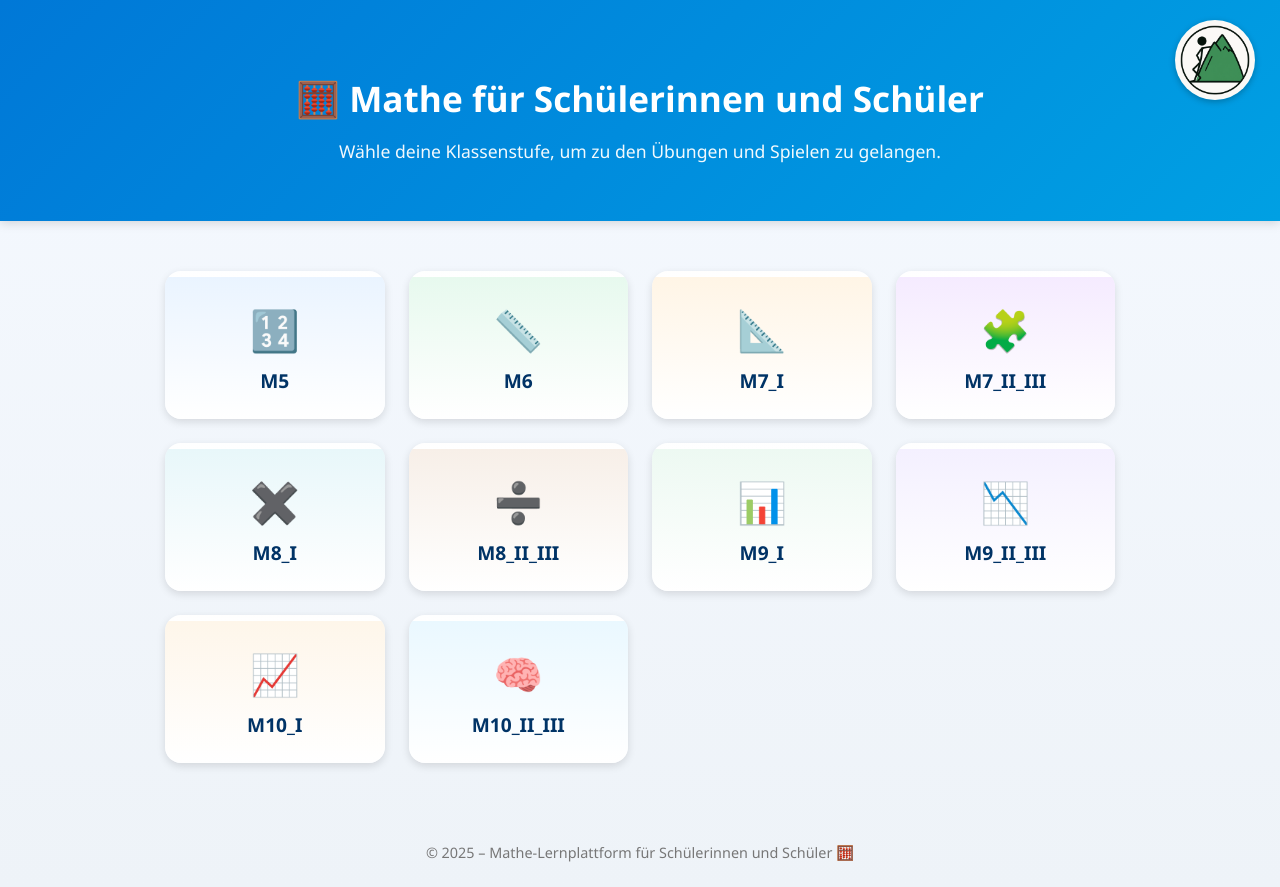
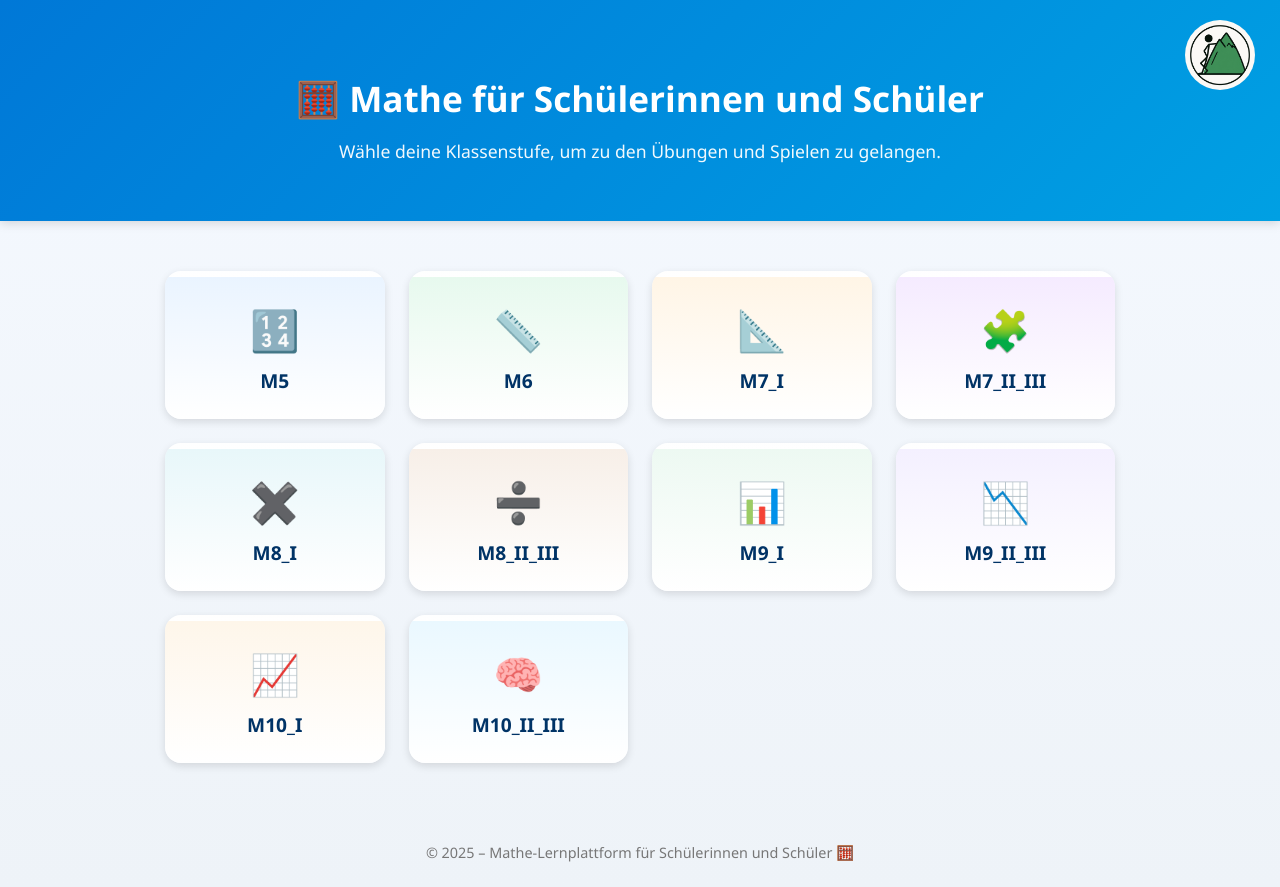
Before and after one commit to MichaelBerglehner/Mathematik, a plain HTML site: page index.html in a window 1280 px wide. Drawn offline with Linux system fonts and the light colour scheme.

Commit message:
Update index.html

```diff
--- a/index.html
+++ b/index.html
@@ -27,14 +27,20 @@
     box-shadow: 0 2px 10px rgba(0,0,0,0.15);
   }
 
+  /* 🔹 Logo oben rechts */
   #logo {
     position: absolute;
     top: 20px;
     right: 25px;
-    width: 80px;          /* Logo-Größe */
+    width: 70px;          /* Größe anpassen */
     height: auto;
-    border-radius: 50%;   /* macht es rund, kann entfernt werden */
-    box-shadow: 0 2px 6px rgba(0,0,0,0.25);
+    border-radius: 50%;
+    transition: transform 0.25s ease;
+  }
+
+  /* Hover-Effekt (leichtes Vergrößern) */
+  #logo:hover {
+    transform: scale(1.08);
   }
 
   header h1 {
@@ -114,7 +120,9 @@
 
 <header>
   <!-- 🔹 Logo oben rechts -->
-  <img src="assets/logo.png" alt="Logo Herr Berglehner" id="logo">
+  <a href="index.html">
+    <img src="assets/logo.png" alt="Logo Herr Berglehner" id="logo">
+  </a>
 
   <h1>🧮 Mathe für Schülerinnen und Schüler</h1>
   <p id="subtitle">Wähle deine Klassenstufe, um zu den Übungen und Spielen zu gelangen.</p>
@@ -128,6 +136,9 @@
 </footer>
 
 <script>
+/* ===========================================
+   🔢 Datenstruktur: Klassen & Themen
+   =========================================== */
 const data = {
   M5: {
     icon: "🔢",
@@ -221,6 +232,9 @@ const data = {
   }
 };
 
+/* ===========================================
+   🧱 UI Rendering
+   =========================================== */
 const grid = document.getElementById("grid");
 const subtitle = document.getElementById("subtitle");
 const backBtn = document.getElementById("backBtn");
@@ -257,6 +271,7 @@ function renderTopics(classKey) {
   });
 }
 
+// Navigation
 backBtn.addEventListener("click", renderMain);
 renderMain();
 </script>
```
